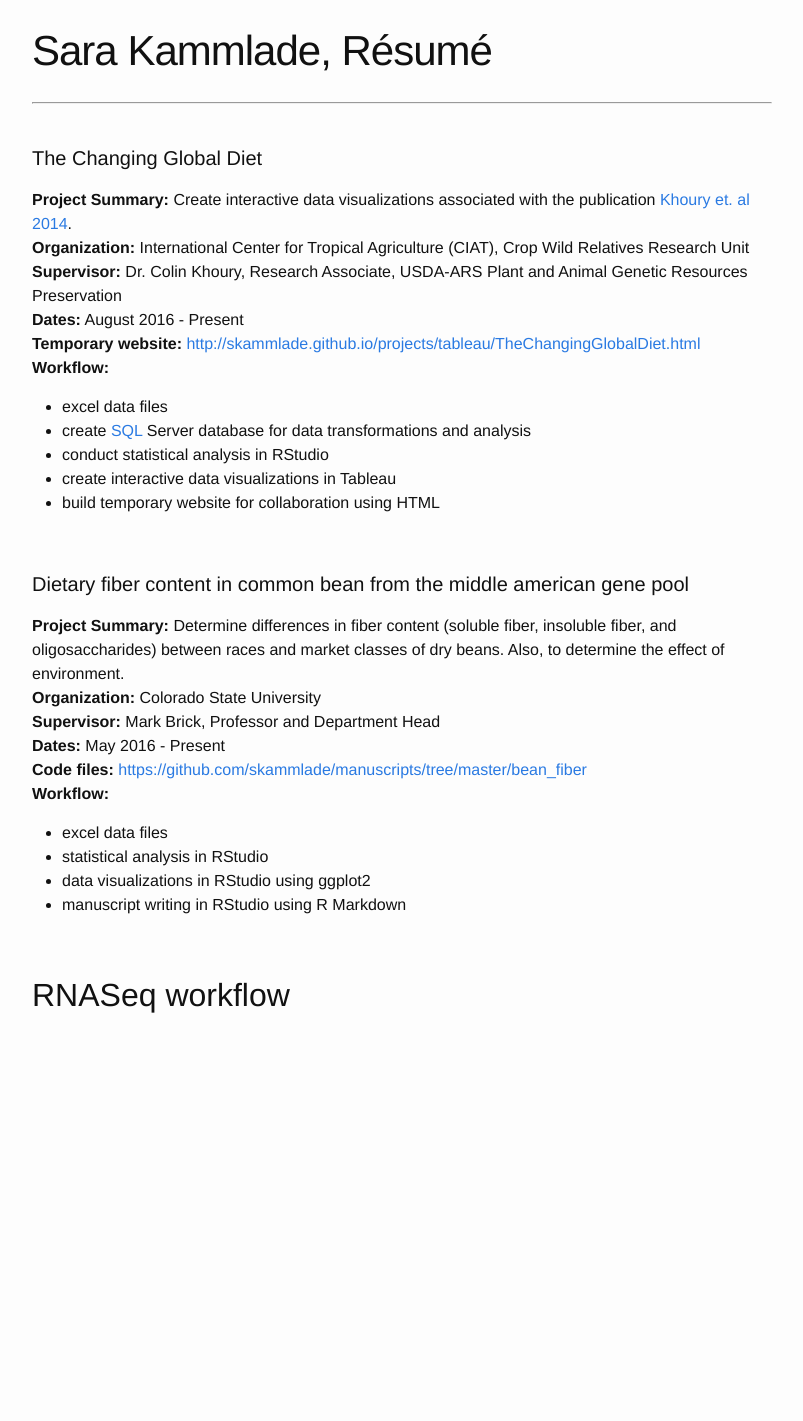
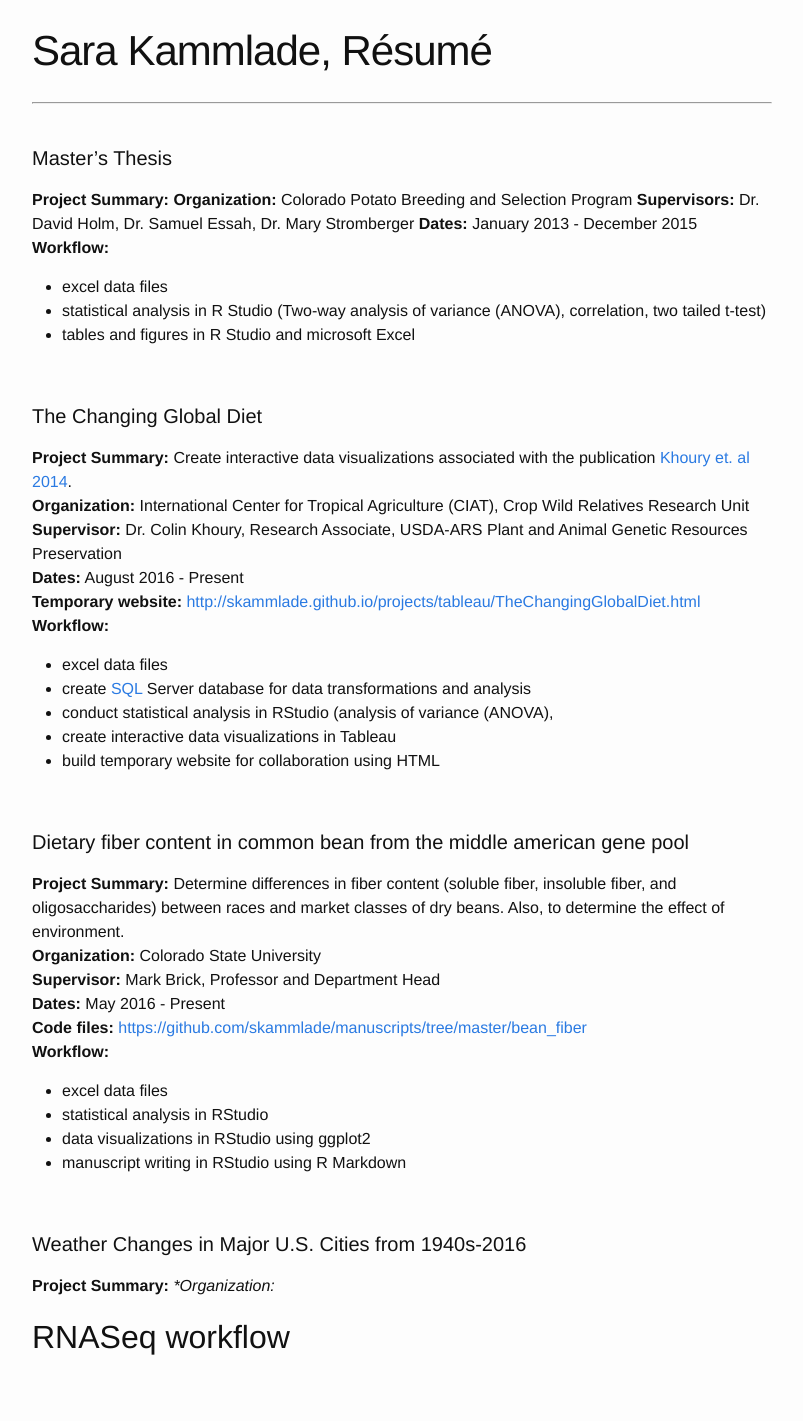
Before and after one commit to stevensotelo/skammlade.github.io, a Jekyll site: the page built from resume.markdown, in a window 1280 px wide. Shown: the whole page, without its empty margins (238-1041 px from the left). Built offline with Jekyll 4.4.1, drawn with Linux system fonts in a browser that asks for light colours; before the commit the page ends 1079 px from its top, so only the background shows below that.

```diff
--- a/resume.markdown
+++ b/resume.markdown
@@ -4,6 +4,18 @@
 permalink: /resume/
 ---
 ***
+<br/>
+#### Master's Thesis
+**Project Summary:**
+**Organization:** Colorado Potato Breeding and Selection Program
+**Supervisors:** Dr. David Holm, Dr. Samuel Essah, Dr. Mary Stromberger
+**Dates:** January 2013 - December 2015
+**Workflow:**
+
+* excel data files
+* statistical analysis in R Studio (Two-way analysis of variance (ANOVA), correlation, two tailed t-test)
+* tables and figures in R Studio and microsoft Excel
+
 <br/>
 
 #### The Changing Global Diet
@@ -16,7 +28,7 @@
 
 * excel data files
 * create [SQL](https://github.com/skammlade/skammlade.github.io/tree/master/projects/tableau/SQLServerQueries) Server database for data transformations and analysis
-* conduct statistical analysis in RStudio
+* conduct statistical analysis in RStudio  (analysis of variance (ANOVA),
 * create interactive data visualizations in Tableau
 * build temporary website for collaboration using HTML
 
@@ -37,4 +49,8 @@
 
 <br/>
 
+#### Weather Changes in Major U.S. Cities from 1940s-2016
+**Project Summary:**
+**Organization:*
+
 ## RNASeq workflow
```
Also changed, not shown: projects/tableau/RScripts/StressValueTestNMDSDecadesCalories.png (added), projects/tableau/RScripts/StressValueTestNMDSDecadesFoodWeight.png (added), projects/tableau/RScripts/StressValueTestNMDSDecadesProtein.png (added), projects/tableau/RScripts/StressplotNMDSDecadesCalories.png (added), projects/tableau/RScripts/StressplotNMDSDecadesFat.png (added), projects/tableau/RScripts/StressplotNMDSDecadesFoodWeight.png (added), projects/tableau/RScripts/StressplotNMDSDecadesProtein.png (added).
